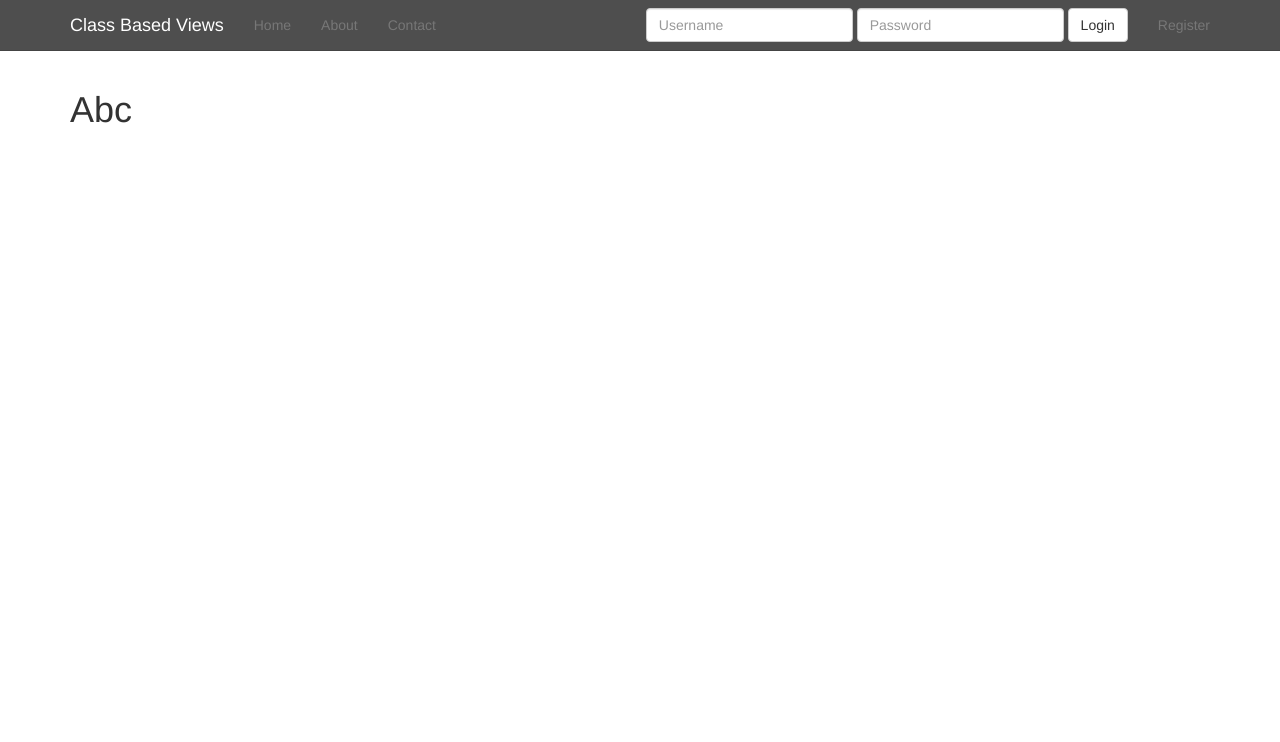
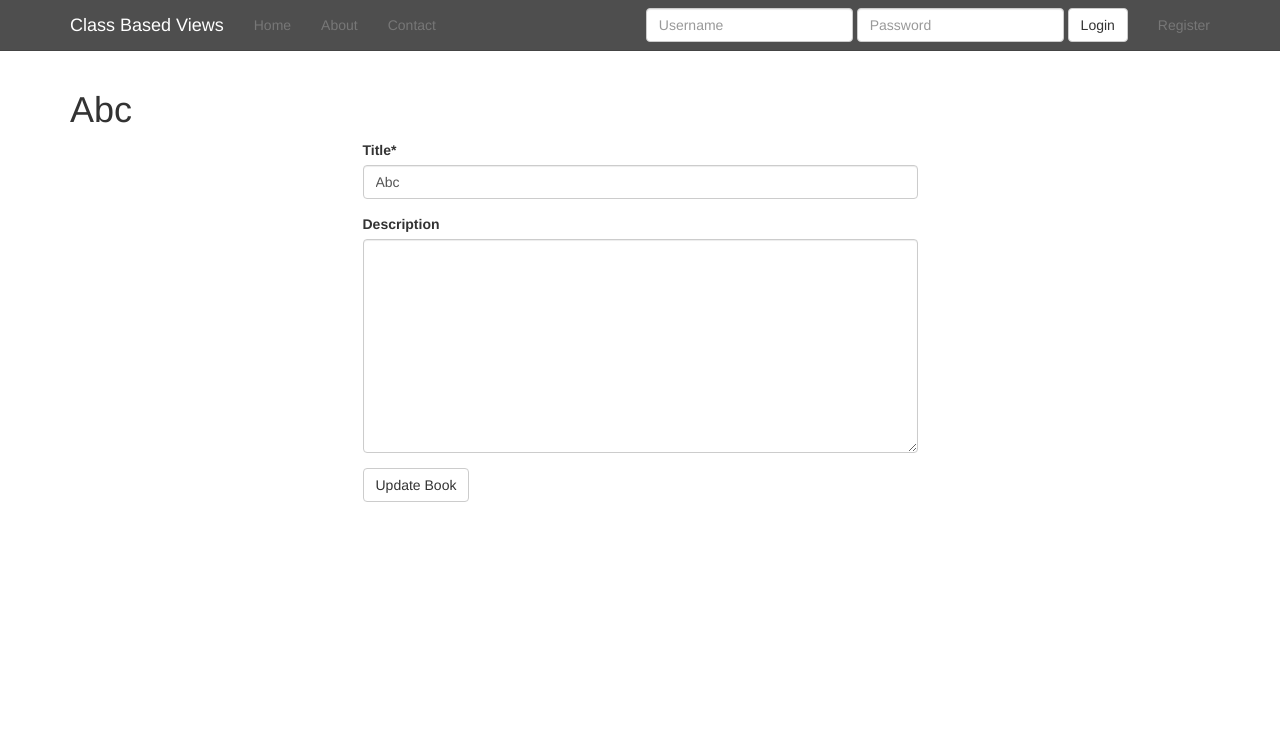
Before and after one commit to codingforentrepreneurs/Class-Based-Views, a Django app: page /book/abc/ in a window 1280 px wide. Shown: the top 742 px of the page. Run offline with Django 3.2, Linux system fonts and the light colour scheme; data comes from the database, SQL or seed files in the repository; both versions use the stored data as it was after the commit; some libraries are stand-ins or nearby versions.

Commit message:
14 - Using a FormMixin in a CBV

```diff
--- a/src/dashboard/templates/dashboard/book_detail.html
+++ b/src/dashboard/templates/dashboard/book_detail.html
@@ -8,4 +8,7 @@
 <h1>{{ object.title }}</h1>
 {{ object.description }}
 
+
+{% include "single_form.html" with form=form btn_title=btn_title %}
+
 {% endblock %}
--- a/src/dashboard/views.py
+++ b/src/dashboard/views.py
@@ -7,7 +7,7 @@ from django.views.generic import View
 from django.views.generic.base import TemplateView, TemplateResponseMixin, ContextMixin
 from django.views.generic.detail import DetailView
 from django.views.generic.list import ListView
-from django.views.generic.edit import CreateView, UpdateView, DeleteView
+from django.views.generic.edit import CreateView, UpdateView, DeleteView, ModelFormMixin
 from django.shortcuts import render
 from django.utils.decorators import method_decorator
 
@@ -85,8 +85,29 @@ class BookUpdateView(MultipleObjectMixin, UpdateView):
 	template_name = "forms.html"
 
 
-class BookDetail(MultipleObjectMixin, DetailView):
+class BookDetail(SuccessMessageMixin, ModelFormMixin, MultipleObjectMixin, DetailView):
 	model = Book
+	form_class = BookForm
+	success_message = "%(title)s has been updated."
+
+	def get_context_data(self, *args, **kwargs):
+		context = super(BookDetail, self).get_context_data(*args, **kwargs)
+		context["form"] = self.get_form()
+		context["btn_title"] = "Update Book"
+		return context
+
+	def post(self, request, *args, **kwargs):
+		if request.user.is_authenticated():
+			self.object = self.get_object()
+			form = self.get_form()
+			if form.is_valid():
+				return self.form_valid(form)
+			else:
+				return self.form_invalid(form)
+
+	def get_success_url(self):
+		return reverse("book_list")
+
 
 	# def dispatch(self, request, *args, **kwargs):
 	# 	messages.success(self.request, "Book viewed!")
--- /dev/null
+++ b/src/templates/single_form.html
@@ -0,0 +1,18 @@
+{% load crispy_forms_tags %}
+
+<div class='row'>
+<div class='col-sm-6 col-sm-offset-3'>
+
+
+{% if title %}
+<h1 class='{% if title_align_center %}text-align-center{% endif %}'>{{ title }}</h1>
+{% endif %}
+
+<form method='POST' action=''>{% csrf_token %}
+{{ form|crispy }}
+
+<input class='btn btn-default' type='submit' value='{% if btn_title %}{{ btn_title }}{% else %}Submit{% endif %}' />
+
+</form>
+</div>
+</div>
```
Also changed, not shown: src/templates/forms.html (+1 -19 lines), src/db.sqlite3.
